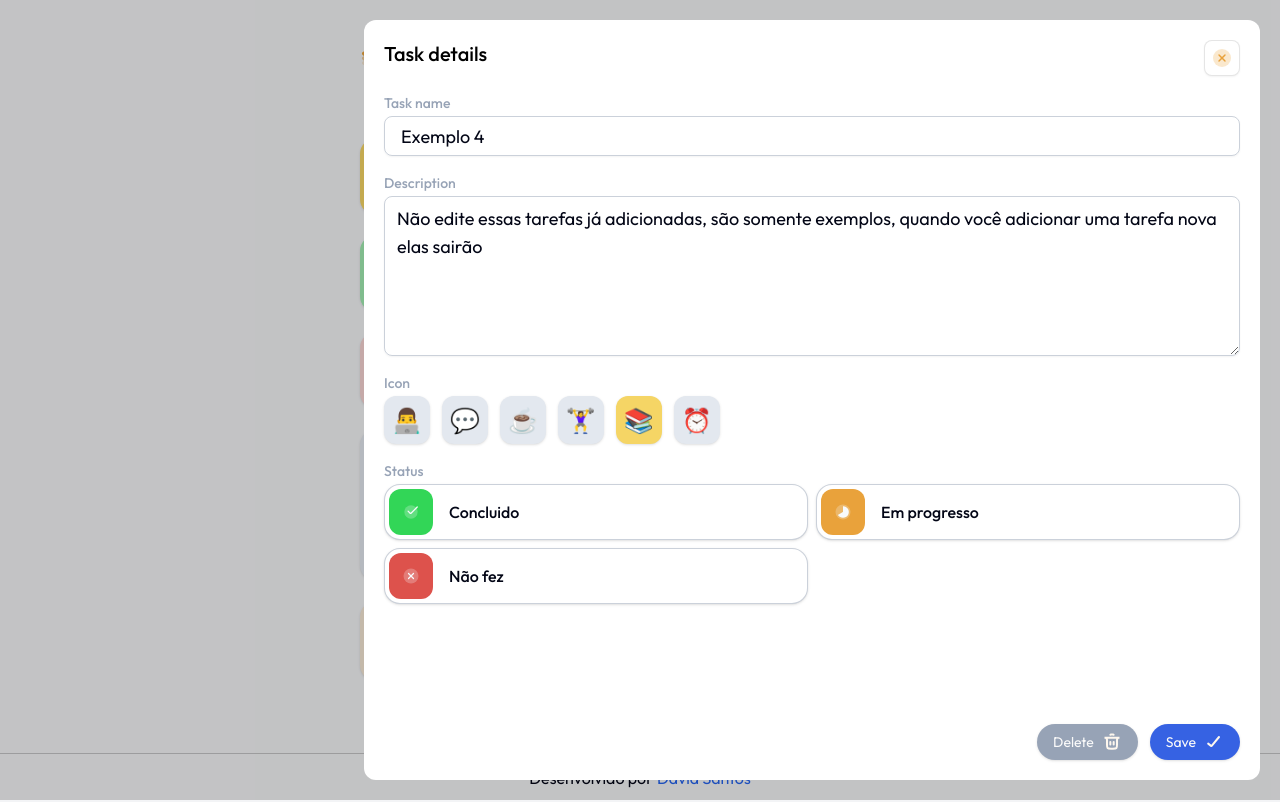
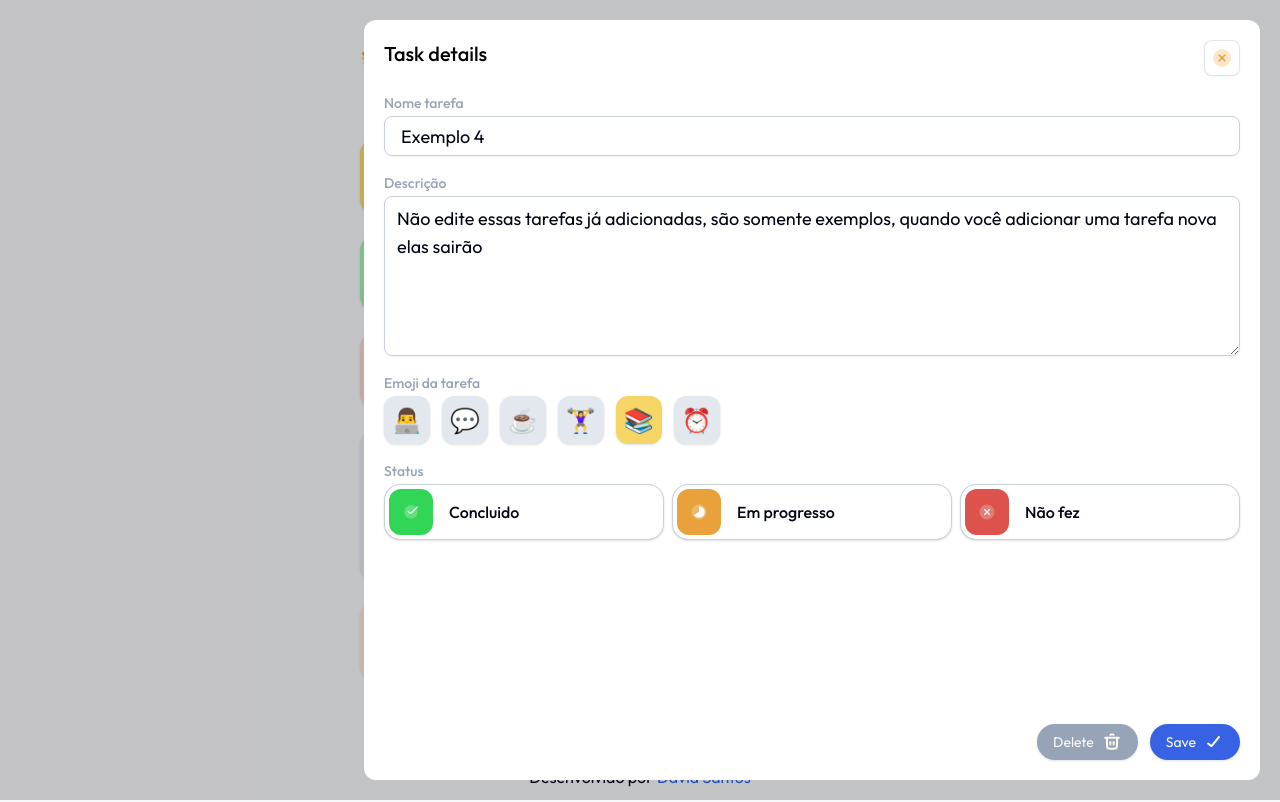
Before and after one commit to DavidSntdev/tarefas-hub, a Next.js app: page / in a window 1280 px wide. Both pictures are taken after a click on the button 640 px from the left and 505 px from the top of the page. Built offline with nearby package versions, Linux system fonts and the light colour scheme.

Commit message:
Update: config texts added in ptbr

```diff
--- a/app/components/conteudo/tasksConfig/inputs/inputDescription.tsx
+++ b/app/components/conteudo/tasksConfig/inputs/inputDescription.tsx
@@ -1,13 +1,17 @@
 import { Textarea } from "@/components/ui/textarea";
 import LabelTasks from "../components/labelTasks";
 import { InputTaskProps } from "./inputName";
+import { inputConfig } from "@/app/config/inputConfig";
 
 export default function InputDescription(props: InputTaskProps) {
   return (
     <div className="grid w-full items-center gap-1.5">
-      <LabelTasks text="Description" htmlFor="description" />
+      <LabelTasks
+        text={inputConfig.inputDescription.label}
+        htmlFor="description"
+      />
       <Textarea
-        placeholder="Enter a short description"
+        placeholder={inputConfig.inputDescription.placeholder}
         id="message"
         className="border-cinzaEscuro/50 rounded-lg text-lg h-40"
         value={props.value}
--- a/app/components/conteudo/tasksConfig/inputs/inputIcons.tsx
+++ b/app/components/conteudo/tasksConfig/inputs/inputIcons.tsx
@@ -2,12 +2,13 @@ import LabelTasks from "../components/labelTasks";
 import IconsOptions from "../components/iconsOptions";
 import icons from "@/app/config/iconsConfig";
 import { InputTaskProps } from "./inputName";
+import { inputConfig } from "@/app/config/inputConfig";
 
 export default function InputIcons(props: InputTaskProps) {
   return (
     <div className="grid w-full items-center gap-1.5">
-      <LabelTasks text="Icon" htmlFor="icon" />
-      <div className="flex gap-3">
+      <LabelTasks text={inputConfig.inputEmoji.label} htmlFor="icon" />
+      <div className="flex gap-3 flex-wrap">
         {Object.entries(icons).map(([key, icon]) => (
           <IconsOptions
             key={key}
--- a/app/components/conteudo/tasksConfig/inputs/inputName.tsx
+++ b/app/components/conteudo/tasksConfig/inputs/inputName.tsx
@@ -1,5 +1,6 @@
 import { Input } from "@/components/ui/input";
 import LabelTasks from "../components/labelTasks";
+import { inputConfig } from "@/app/config/inputConfig";
 
 export interface InputTaskProps {
   value: string;
@@ -9,11 +10,11 @@ export interface InputTaskProps {
 export default function InputName(props: InputTaskProps) {
   return (
     <div className="grid w-full items-center gap-1.5">
-      <LabelTasks text="Task name" htmlFor="name" />
+      <LabelTasks text={inputConfig.inputName.label} htmlFor="name" />
       <Input
         type="text"
         id="name"
-        placeholder="Enter task name"
+        placeholder={inputConfig.inputName.placeholder}
         className="border-cinzaEscuro/50 h-10 p-4 text-lg rounded-lg"
         value={props.value}
         onChange={(e) => props.onChange(e.target.value)}
--- a/app/components/conteudo/tasksConfig/inputs/inputTipos.tsx
+++ b/app/components/conteudo/tasksConfig/inputs/inputTipos.tsx
@@ -1,6 +1,7 @@
 import tiposConfig from "@/app/config/tiposConfig";
 import ButtonTipos from "../components/buttonTipos";
 import LabelTasks from "../components/labelTasks";
+import { inputConfig } from "@/app/config/inputConfig";
 
 interface InputTiposProps {
   tipo: "pendente" | "incompleto" | "concluido" | "nenhum";
@@ -10,8 +11,8 @@ interface InputTiposProps {
 export default function InputTipos(props: InputTiposProps) {
   return (
     <div className="grid w-full items-center gap-1.5">
-      <LabelTasks text="Status" htmlFor="status" />
-      <div className="grid grid-cols-1 sm:grid-cols-2 gap-2">
+      <LabelTasks text={inputConfig.inputTipos.label} htmlFor="status" />
+      <div className="grid grid-cols-1 sm:grid-cols-2 md:grid-cols-3 gap-2">
         {Object.entries(tiposConfig).map(([key, config]) => (
           <ButtonTipos
             key={key}
--- a/app/components/footer/footer.tsx
+++ b/app/components/footer/footer.tsx
@@ -2,7 +2,7 @@ import Link from "next/link";
 
 export default function Footer() {
   return (
-    <footer className="w-full flex items-center border-pretoTransparente justify-center py-3 border-t-[1px] bg-[#F3F4F6]">
+    <footer className="w-full flex items-center justify-center py-3  bg-[#F3F4F6]">
       <Link
         rel="_blank"
         className="flex items-center gap-1 text-current"
```
